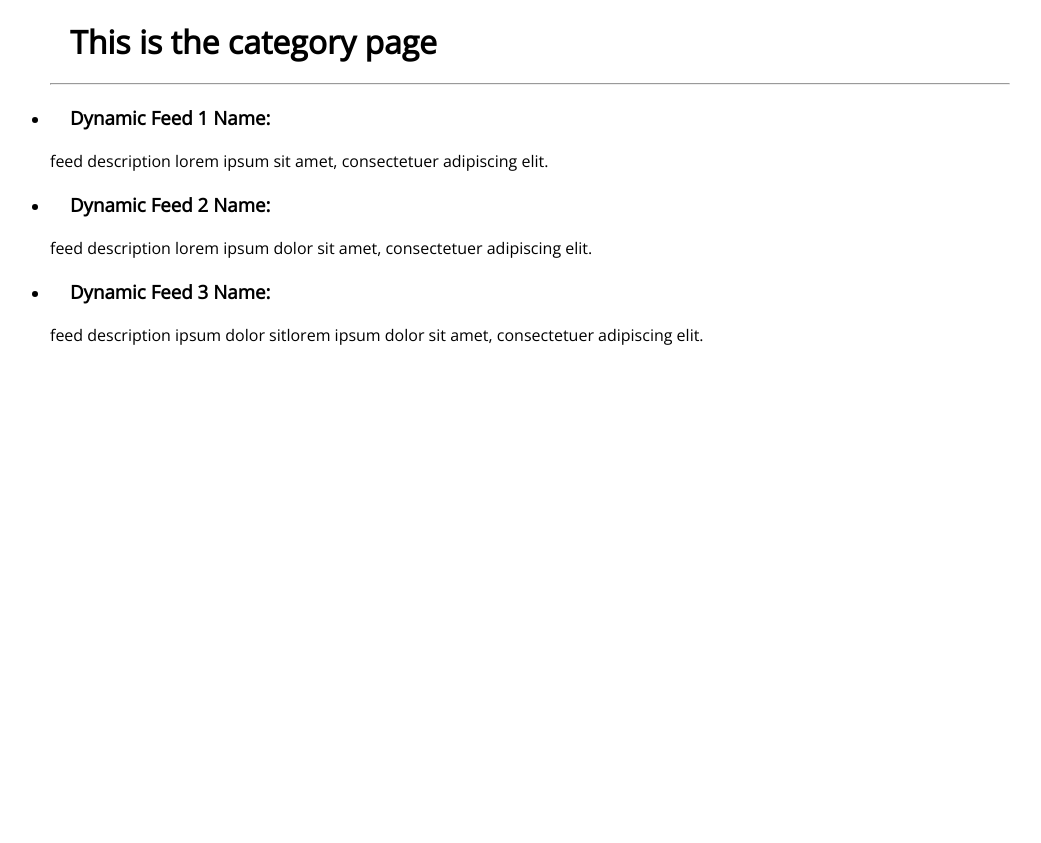
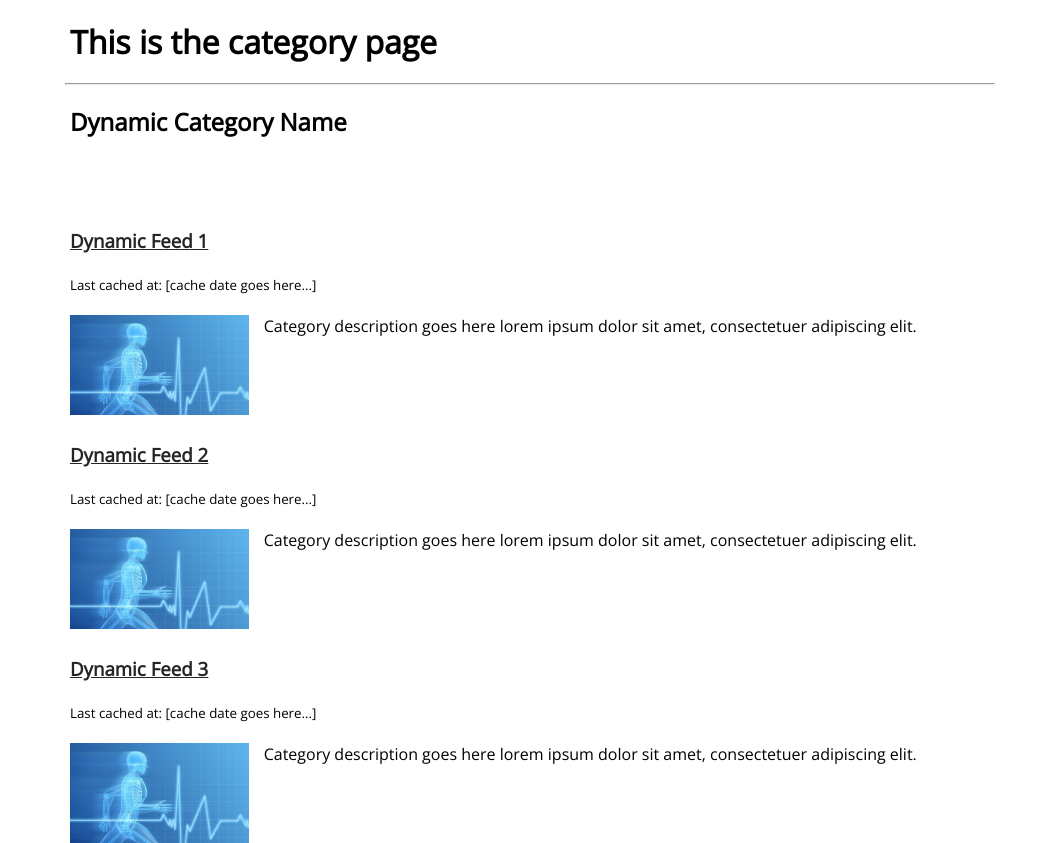
Before and after one commit to griffindotson/NewsAggregator, a PHP site: page /category.html in a window 1280 px wide. Shown: the part 48-891 px from the top of the page, without its empty margins (110-1151 px from the left). Before the commit the page ends 393 px from the top, so only its background shows below. Run offline with PHP 8.4, Linux system fonts and the light colour scheme.

Commit message:
Fixes
Fixes some small things, makes the pages more similar looking

```diff
--- a/category.html
+++ b/category.html
@@ -23,18 +23,31 @@
 
     <h1>This is the category page</h1>
     <hr>
-
-    <!--dynamically get the category image-?->
-    <img src="images/environment.jpg">
+    <h2>Dynamic Category Name</h2>
+    <!--dynamically get the category image?
+    <img src="images/environment.jpg">-->
 
     <!--dynamically get the category-->
-    <div id="category">
+    <div class="category">
+            <h3><a href="#">Dynamic Feed 1</a></h3>
+            <small>Last cached at: [cache date goes here...]</small>
+            <p><a href="#"><img src="images/feed.jpg"></a>
+Category description goes here lorem ipsum dolor sit amet, consectetuer adipiscing elit.</p>
 
-        <ul><!--for each feed, display a populated li below-->
-           <li><h3>Dynamic Feed 1 Name:</h3> feed description lorem ipsum sit amet, consectetuer adipiscing elit.</li>
-           <li><h3>Dynamic Feed 2 Name:</h3> feed description lorem ipsum dolor sit amet, consectetuer adipiscing elit.</li>
-           <li><h3>Dynamic Feed 3 Name:</h3> feed description ipsum dolor sitlorem ipsum dolor sit amet, consectetuer adipiscing elit.</li>
-        </ul>
+    </div><!--end category-->
+
+    <div class="category">
+            <h3><a href="#">Dynamic Feed 2</a></h3>
+            <small>Last cached at: [cache date goes here...]</small>
+            <p><a href="#"><img src="images/feed.jpg"></a>
+Category description goes here lorem ipsum dolor sit amet, consectetuer adipiscing elit.</p>
+    </div><!--end category-->
+
+    <div class="category">
+            <h3><a href="#">Dynamic Feed 3</a></h3>
+            <small>Last cached at: [cache date goes here...]</small>
+            <p><a href="#"><img src="images/feed.jpg"></a>
+Category description goes here lorem ipsum dolor sit amet, consectetuer adipiscing elit.</p>
     </div><!--end category-->
 
 
--- a/css/style.css
+++ b/css/style.css
@@ -44,18 +44,27 @@ nav li {
     float:left;
     margin:0 15px 0 0;
 }
-
+.category ul {
+    margin:15px 0 15px 30px;
+}
+ul img {
+    height:100px;
+    float:left;
+    margin:0 10px 10px 20px;
+}
 /*--------------------body elements-----*/
 h1, h2, h3, p, small {
     clear:both;
     margin:20px;
 }
-body > ul {
-    margin:15px 0 15px 30px;
-    list-style-type: none;
+hr {
+    margin:15px;
 }
 body > ol {
     margin:15px 0 15px 30px;
+}
+ul {
+    list-style-type: none;
 }
 
 /*--------------------------------links-----*/
```
Also changed, not shown: index.html (+3 -6 lines), images/feed.jpg (added).
